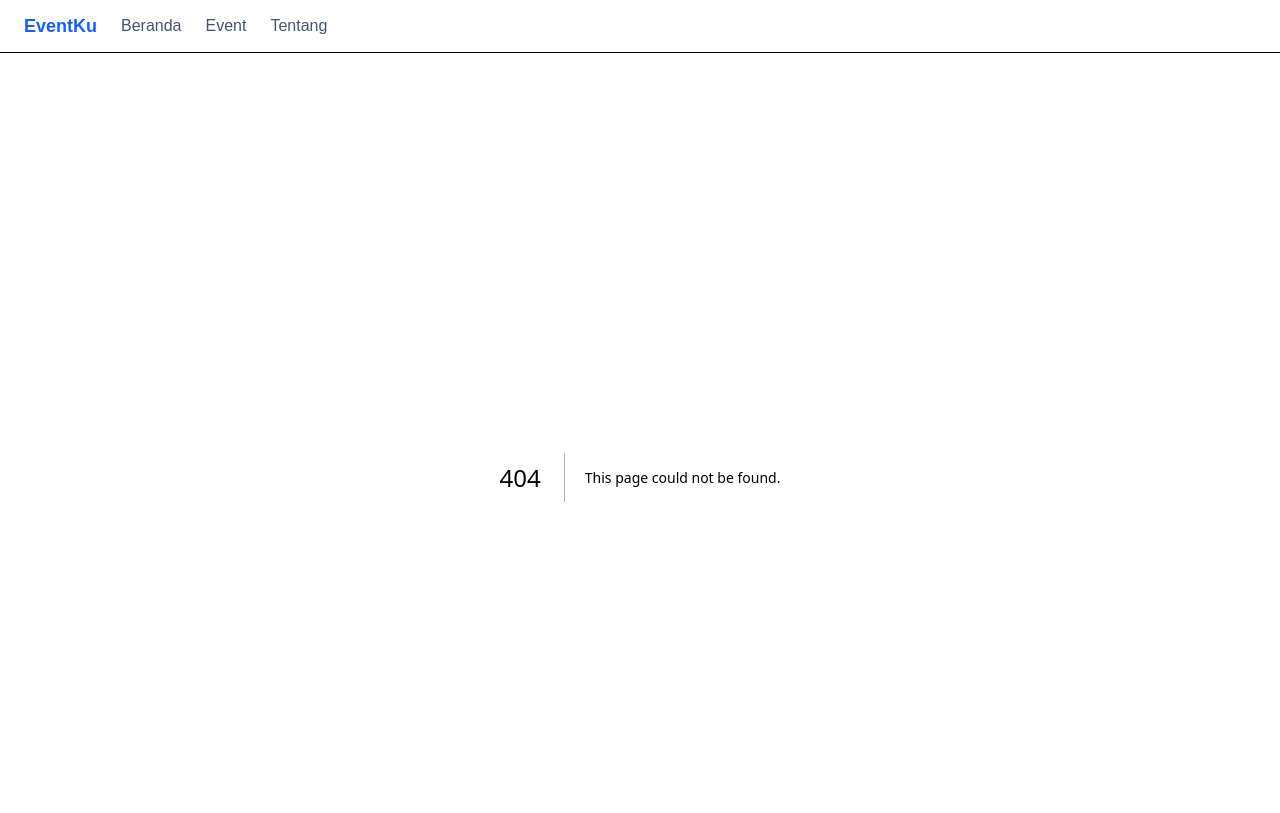
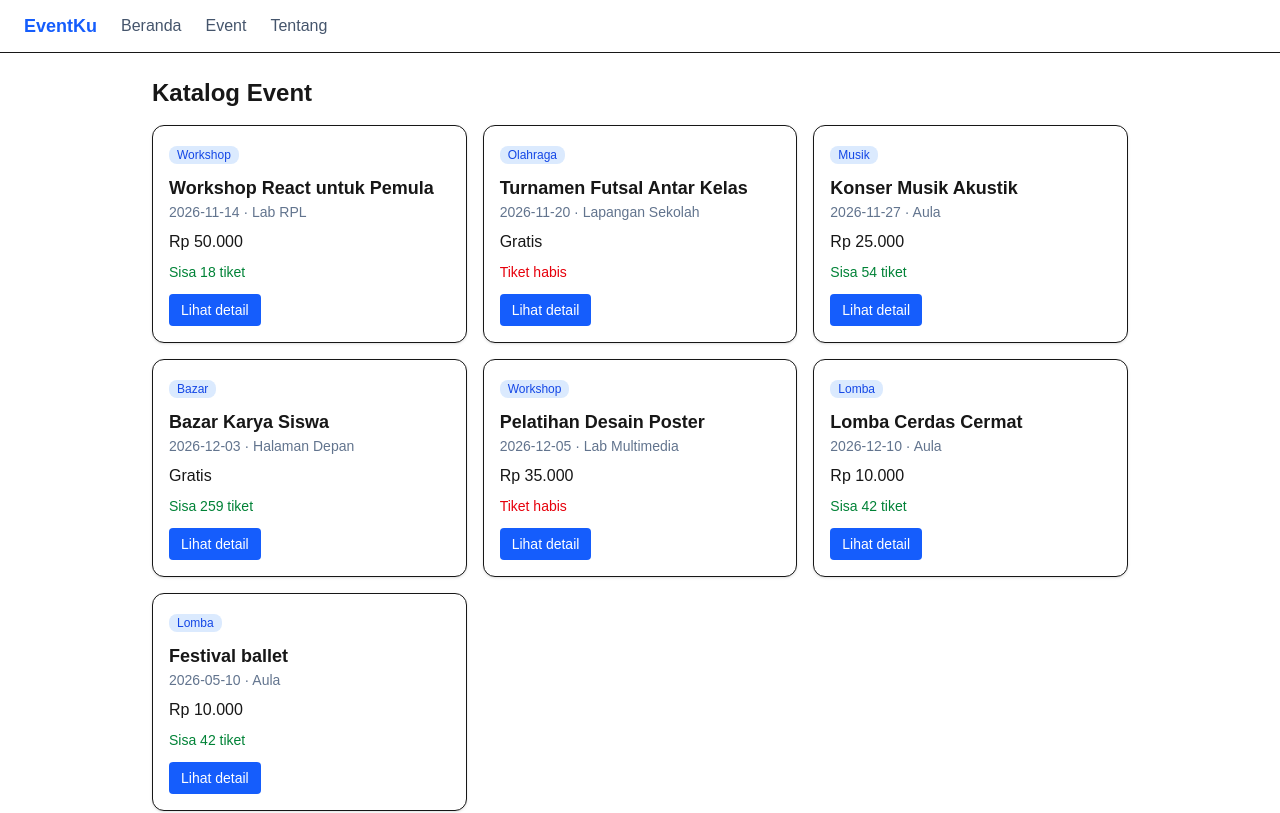
Before and after one commit to salsafinarpl1-create/latihan_nextjs, a Next.js app: page /event in a window 1280 px wide. Before the commit this address had no page. Shown: the top 813 px of the page. Built offline with nearby package versions, Linux system fonts and the light colour scheme.

Commit message:
selesai menambahkan etalase katalog

```diff
--- /dev/null
+++ b/app/event/page.tsx
@@ -0,0 +1,15 @@
+import { events } from "@/data/events";
+import KartuEvent from "@/components/KartuEvent";
+
+export default function Katalog() {
+  return (
+    <div>
+      <h1 className="mb-4 text-2xl font-bold">Katalog Event</h1>
+      <div className="grid gap-4 sm:grid-cols-2 lg:grid-cols-3">
+        {events.map((e) => (
+          <KartuEvent key={e.id} event={e} />
+        ))}
+      </div>
+    </div>
+  );
+}
--- /dev/null
+++ b/components/KartuEvent.tsx
@@ -0,0 +1,30 @@
+import Link from "next/link";
+import { rupiah, type Event } from "@/data/events";
+
+export default function KartuEvent({ event }: { event: Event }) {
+  const sisa = event.kuota - event.terisi;
+  return (
+    <div className="rounded-xl border bg-white p-4 shadow-sm">
+      <span className="rounded-lg bg-blue-100 px-2 py-0.5 text-xs text-blue-700">
+        {event.kategori}
+      </span>
+      <h3 className="mt-2 text-lg font-semibold">{event.judul}</h3>
+      <p className="text-sm text-slate-500">
+        {event.tanggal} · {event.lokasi}
+      </p>
+      <p className="mt-2 font-medium">{rupiah(event.harga)}</p>
+      <p
+        className={`mt-2 text-sm ${sisa === 0 ? "text-red-600" : "text-green-700"}`}
+      >
+        {sisa === 0 ? "Tiket habis" : `Sisa ${sisa} tiket`}
+      </p>
+
+      <Link
+        href={`/event/${event.id}`}
+        className="mt-3 inline-block rounded bg-blue-600 px-3 py-1.5 text-sm text-white hover:bg-blue-700"
+      >
+        Lihat detail
+      </Link>
+    </div>
+  );
+}
--- a/data/events.ts
+++ b/data/events.ts
@@ -70,6 +70,16 @@ export const events: Event[] = [
     kuota: 60,
     terisi: 18,
   },
+  {
+    id: 7,
+    judul: "Festival ballet",
+    kategori: "Lomba",
+    tanggal: "2026-05-10",
+    lokasi: "Aula",
+    harga: 10000,
+    kuota: 60,
+    terisi: 18,
+  },
 ];
 
 export function rupiah(n: number) {
```
